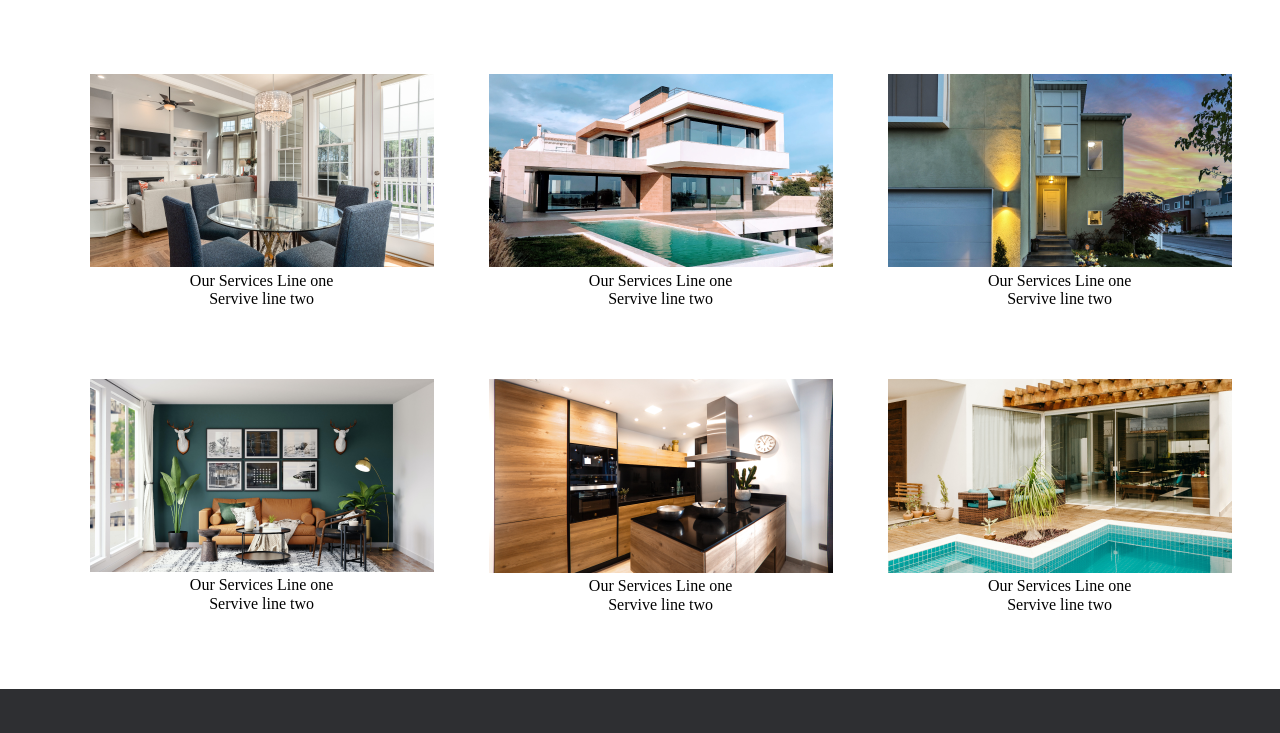
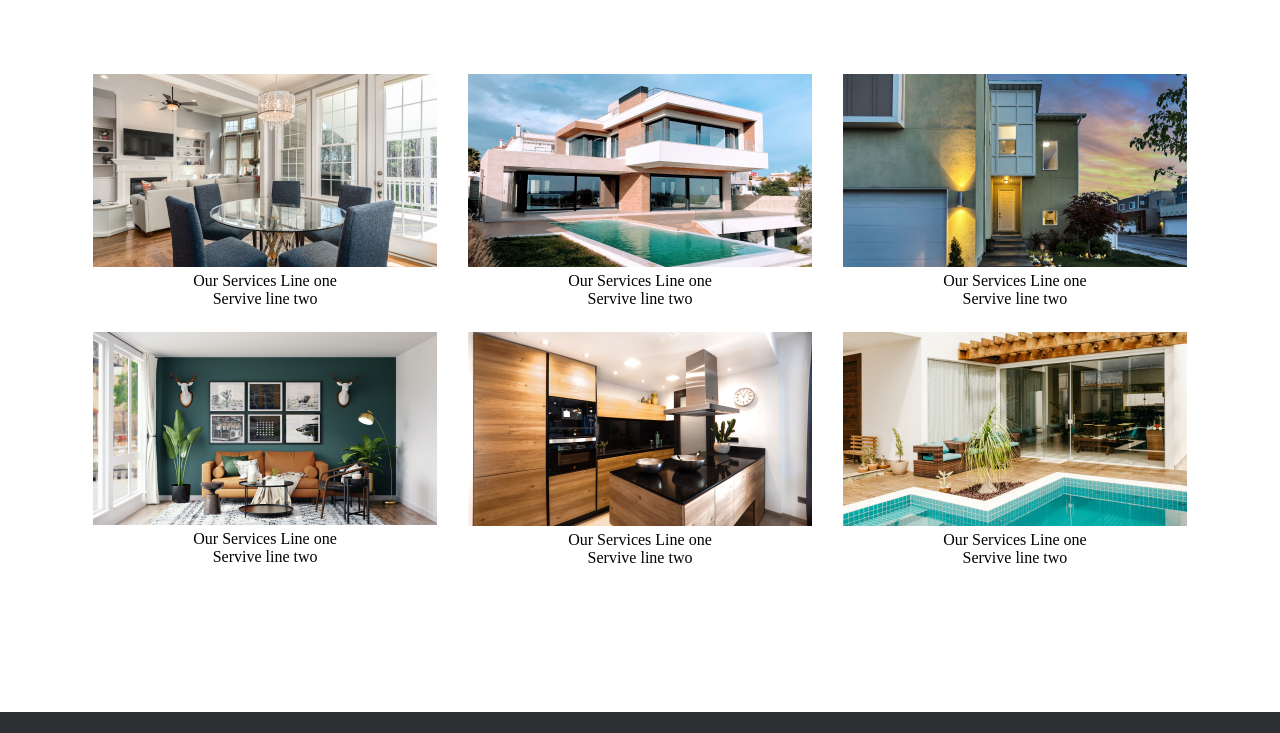
Before and after one commit to project-itgirlschool/frontend87_1_3, a plain HTML site: page index.html in a window 1280 px wide. Shown: the part 2019-2752 px from the top of the page. Drawn offline with nearby package versions, Linux system fonts and the light colour scheme; a web font is replaced by a local one.

Commit message:
project_block_adaptive

```diff
--- a/styles/sass/projects_block.scss
+++ b/styles/sass/projects_block.scss
@@ -26,12 +26,13 @@
 
   &__imgcontainer {
     display: grid;
-    grid-template-columns: repeat(3, 1fr);
-    grid-template-rows: repeat(2, 1fr);
-    gap: 15% 5%; //*вопрос Алене*//
+    grid-template-columns: repeat(auto-fill, minmax(310px, 1fr));
+    // grid-template-rows: repeat(2, 1fr);
+    gap: 24px;
     text-align: center;
     padding-bottom: 5%;
   }
+
   nav a:first-of-type {
     font-weight: 600;
   }
@@ -41,3 +42,6 @@
   transform: scale(1.1);
   box-shadow: 12px 12px 2px 1px $services-background;
 }
+[class*="project_img"] {
+  overflow: hidden;
+}
```
Also changed, not shown: styles/css/index.css, 1 other file.
